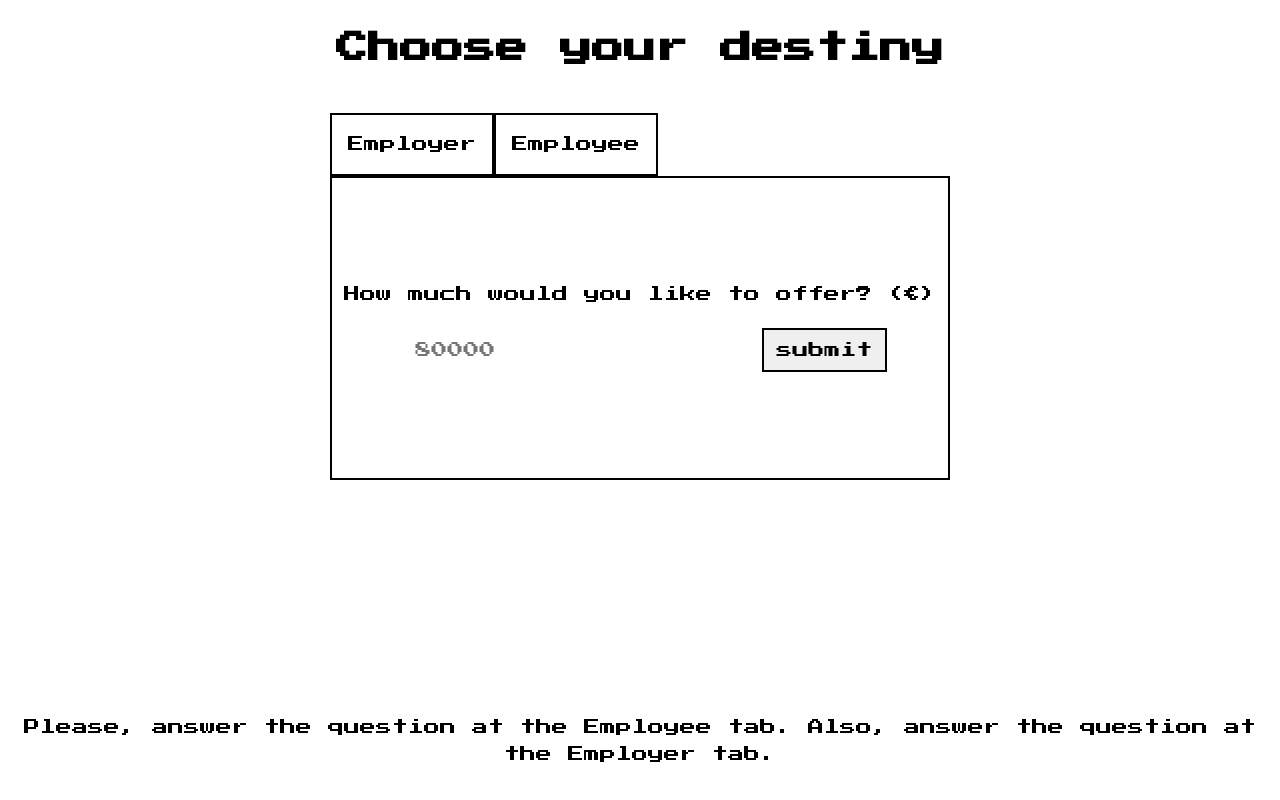
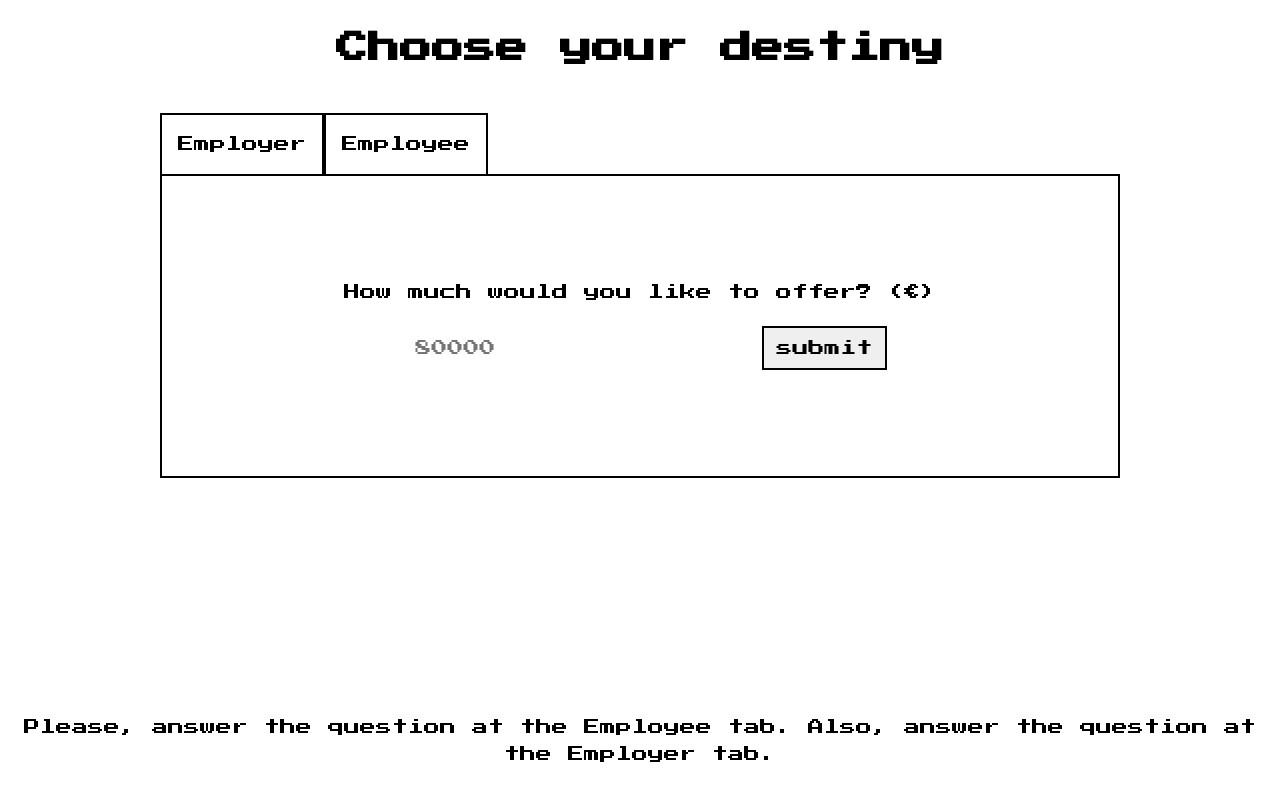
Before and after one commit to indieveed/negotiation-app, a Vue app: page / in a window 1280 px wide. Built offline with nearby package versions, Linux system fonts and the light colour scheme.

Commit message:
Fix tabs styling

```diff
--- a/src/components/ui/tabs.vue
+++ b/src/components/ui/tabs.vue
@@ -64,6 +64,7 @@ export default {
   display flex
   flex-direction column
   max-width 960px
+  width 100%
   margin-left auto
   margin-right auto
 
@@ -81,6 +82,7 @@ export default {
 
   &__input:focus + &__label {
     border 2px dashed $bg-color
+    border-bottom 0
     outline 0
   }
 
@@ -91,7 +93,8 @@ export default {
 
   &__label {
     padding 1em
-    border  2px solid
+    border 2px solid
+    border-bottom 0
     display block
     cursor pointer
   }
```
